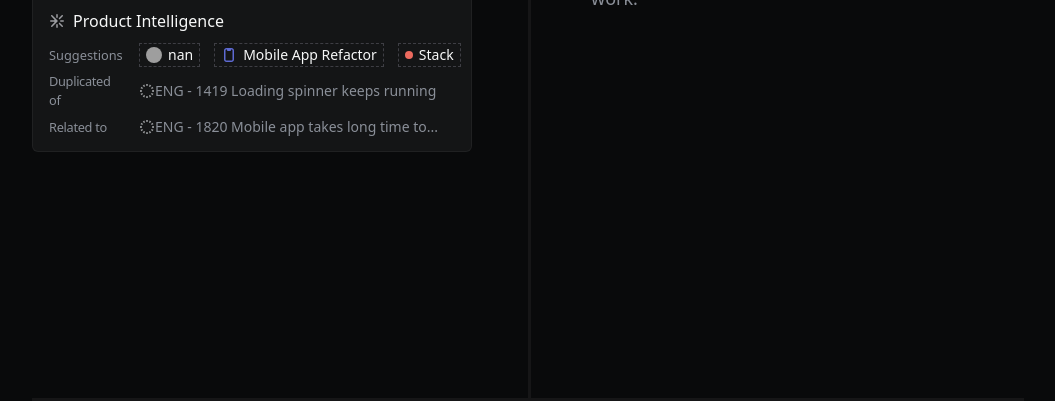
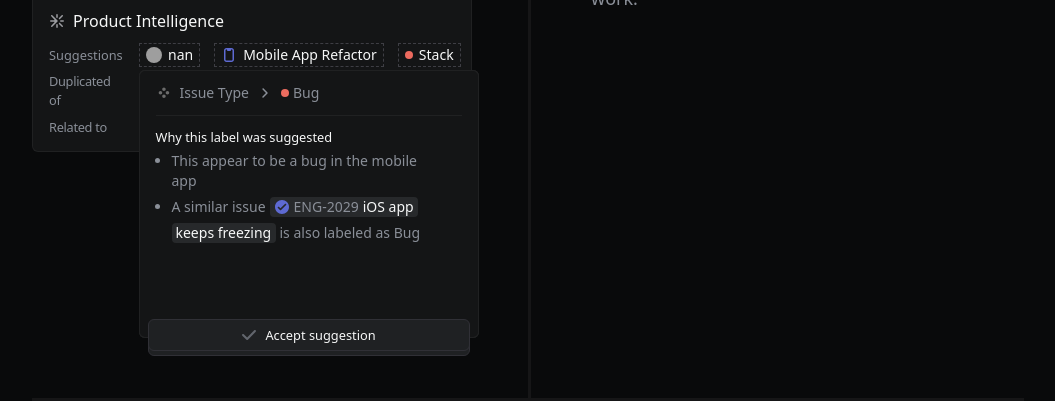
Before and after one commit to Thanagorn16/linearCloneLandingPage, a React (Vite) app: page / in a window 1280 px wide. Shown: the part 8425-8826 px from the top of the page, without its empty margins (112-1167 px from the left). Built offline with nearby package versions, Linux system fonts and the light colour scheme; grey boxes are pictures that could not be loaded.

Commit message:
before change

```diff
--- a/src/components/AIAissistComponents/ProductIntWindow.jsx
+++ b/src/components/AIAissistComponents/ProductIntWindow.jsx
@@ -5,27 +5,15 @@ import { GetMobileWindow } from "./MobileWindow.jsx";
 import { GetStackWindow } from "./StackWindow.jsx";
 import { useState } from "react";
 
-const orangeCircle = () => {
-	return (
-		<div className="w-2 h-2 rounded-full bg-[#ec6a5e]"></div>
-	);
+function DropWindow({label}) {
+	if (label === "nan") return <GetNanWindow/>;
+	if (label === "mobile") return <GetMobileWindow/>;
+	if (label === "stack") return <GetStackWindow/>;
+	return null;
 }
 
 export function GetDropWindow({label, Icon, title}) {
-	const [open, setOpen] = useState(false);
-	// const [open, setOpen] = useState(true);
-
-	const DropWindow = () => {
-		let window;
-		if (label === "nan")
-			window = <GetNanWindow/>
-		else if (label === "mobile")
-			window = <GetMobileWindow/>
-		else if (label === "stack")
-			window = <GetStackWindow/>
-
-		return window;
-	}
+	const [open, setOpen] = useState(true);
 
 	return (
 		<div
@@ -39,9 +27,7 @@ export function GetDropWindow({label, Icon, title}) {
 				</button>
 			</div>
 
-			{open && (
-				<DropWindow />
-			)}
+			{open && (<DropWindow label={label}/>)}
 		</div>
 	)
 }
@@ -86,3 +72,9 @@ export function GetPlainComponent({ topic, text }) {
 
 	);
 }
+
+const orangeCircle = () => {
+	return (
+		<div className="w-2 h-2 rounded-full bg-[#ec6a5e]"></div>
+	);
+}
--- a/src/components/Svgs.jsx
+++ b/src/components/Svgs.jsx
@@ -71,7 +71,7 @@ export function GetMobileSignalIcon() {
 			xmlns="http://www.w3.org/2000/svg">
 				<rect x="1.5" y="8" width="3" height="6" rx="1"></rect>
 				<rect x="6.5" y="5" width="3" height="9" rx="1"></rect>
-				<rect x="11.5" y="2" width="3" height="12" rx="1" fill-opacity="0.4"></rect>
+				<rect x="11.5" y="2" width="3" height="12" rx="1" fillOpacity="0.4"></rect>
 		</svg>
 	);
 }
```
Also changed, not shown: src/components/AIAissistComponents/ProductIntSection.jsx (+2 -7 lines).
